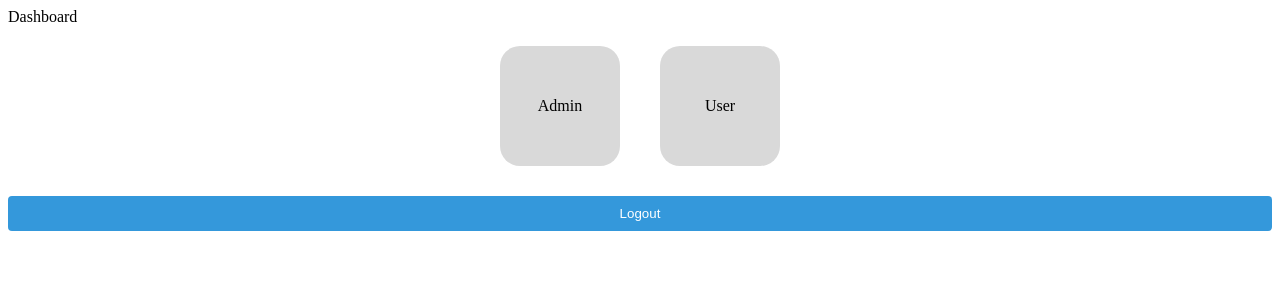
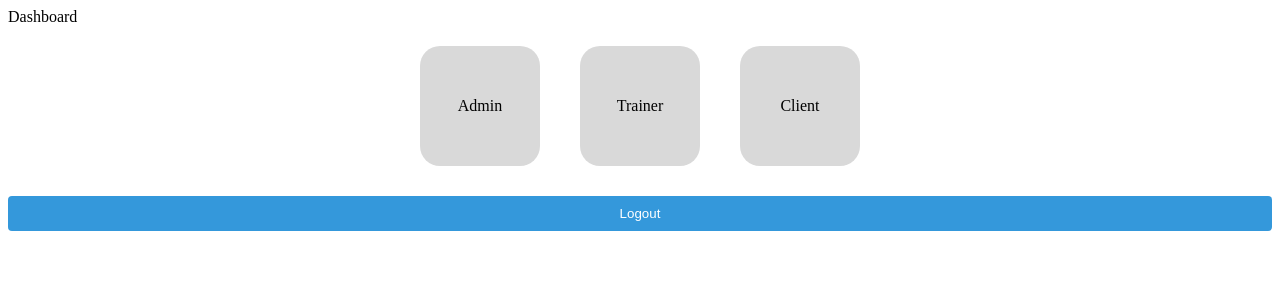
Before and after one commit to leesean5150/NodeTest, a React (Create React App) app in the folder client/: page / in a window 1280 px wide. Shown: the top 300 px of the page. Built offline with nearby package versions, Linux system fonts and the light colour scheme; no server answers.

Commit message:
Revert "edited dashboard layout"
This reverts commit 1e26fbf052c77bcd19961485ed4cecb981803a14.

```diff
--- a/client/src/pages/dashboard/Dashboard.jsx
+++ b/client/src/pages/dashboard/Dashboard.jsx
@@ -15,7 +15,7 @@ const Dashboard = () => {
       }
       setRole(response.data.role);
     });
-  }, [navigate]);
+  }, []);
 
   const handleLogout = () => {
     axios
@@ -61,14 +61,28 @@ const Dashboard = () => {
             width: 120,
             height: 120,
             margin: 20,
-            background: role === "user" ? "#8055DC" : "#D9D9D9",
+            background: role === "trainer" ? "#8055DC" : "#D9D9D9",
             borderRadius: 20,
             display: "flex",
             justifyContent: "center",
             alignItems: "center",
           }}
         >
-          User
+          Trainer
+        </div>
+        <div
+          style={{
+            width: 120,
+            height: 120,
+            margin: 20,
+            background: role === "client" ? "#8055DC" : "#D9D9D9",
+            borderRadius: 20,
+            display: "flex",
+            justifyContent: "center",
+            alignItems: "center",
+          }}
+        >
+          Client
         </div>
       </div>
       <button onClick={handleLogout}>Logout</button>
```
